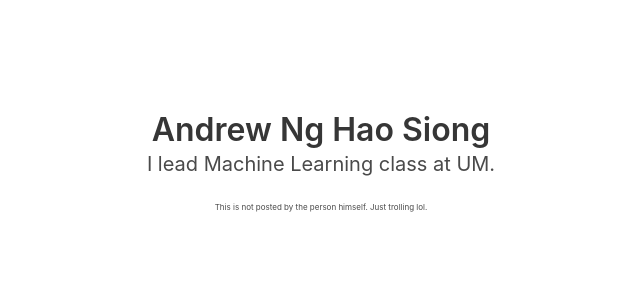
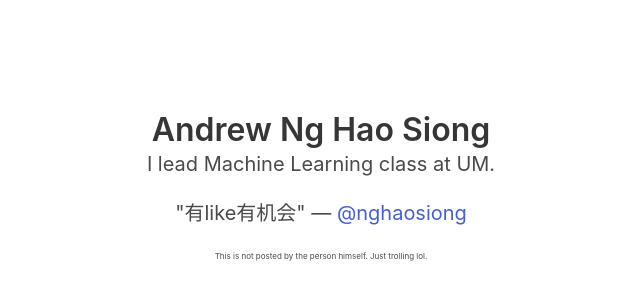
Before and after one commit to huaiyukhaw/nghaosiongdotml, a plain HTML site: page index.html in a window 1280 px wide. Shown: the part 176-476 px from the top of the page, without its empty margins (319-959 px from the left). Drawn offline with nearby package versions, Linux system fonts and the light colour scheme.

Commit message:
add 有like有机会

```diff
--- a/index.html
+++ b/index.html
@@ -33,6 +33,7 @@
             <h1 class="title is-3">
                 Andrew Ng Hao Siong </h1>
             <h2 class="subtitle">I lead Machine Learning class at UM.</h2>
+            <h2 class="subtitle">"有like有机会" — <a href="https://www.facebook.com/nhsiong98">@nghaosiong</a></h2>
             <p style="font-size: 0.5rem">This is not posted by the person himself. Just trolling lol.</p>
         </div>
     </section>
```
